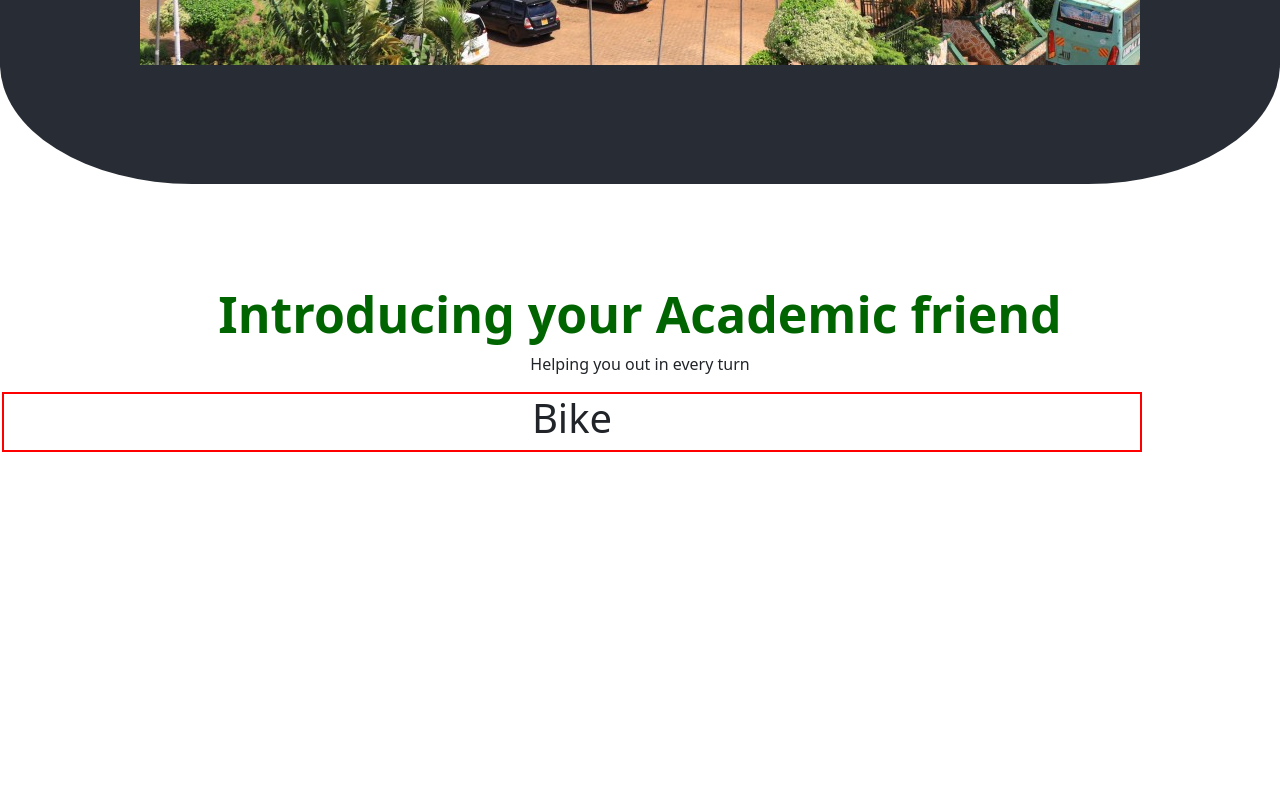
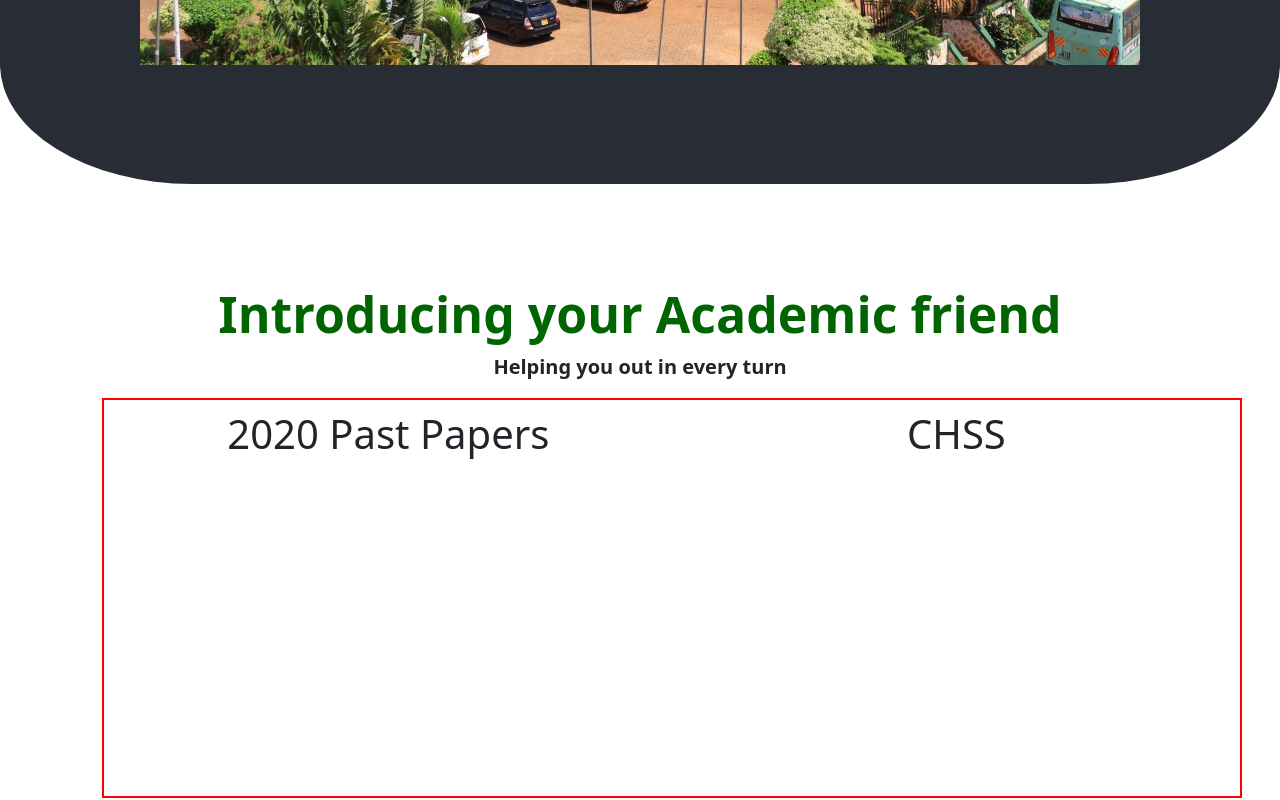
Before and after one commit to JesseOtim/Past, a React (Create React App) app: page / in a window 1280 px wide. Shown: the part 695-1495 px from the top of the page. Before the commit the page ends 1149 px from the top, so only its background shows below. Built offline with nearby package versions, Linux system fonts and the light colour scheme.

Commit message:
Refactor code

```diff
--- a/src/App.js
+++ b/src/App.js
@@ -190,10 +190,17 @@ function App() {
         <h1 style={{fontSize:'50px', fontWeight:'bolder'}}>Introducing your Academic friend</h1>
       </Container>
       <Container>
-        <p>Helping you out in every turn</p>
+        <p style={{fontSize:"20px", fontWeight:"bold"}}>Helping you out in every turn</p>
       </Container>
-      <Container className="d-flex justify-content-center align-items-center"  style={{ margin: '2px', border: '2px solid red'}}>
-      <h1>Bike</h1>
+      <Container  style={{margin: '2px', border: '2px solid red', height: '50vh', marginLeft:"8%"}}>
+        <Row>
+          <Col>
+          <h1 style={{marginTop:"10px"}}>2020 Past Papers</h1>
+          </Col>
+          <Col><h1 style={{marginTop:"10px"}}>CHSS</h1></Col>
+          </Row>
+
+
     </Container>
 
     </div>
```
